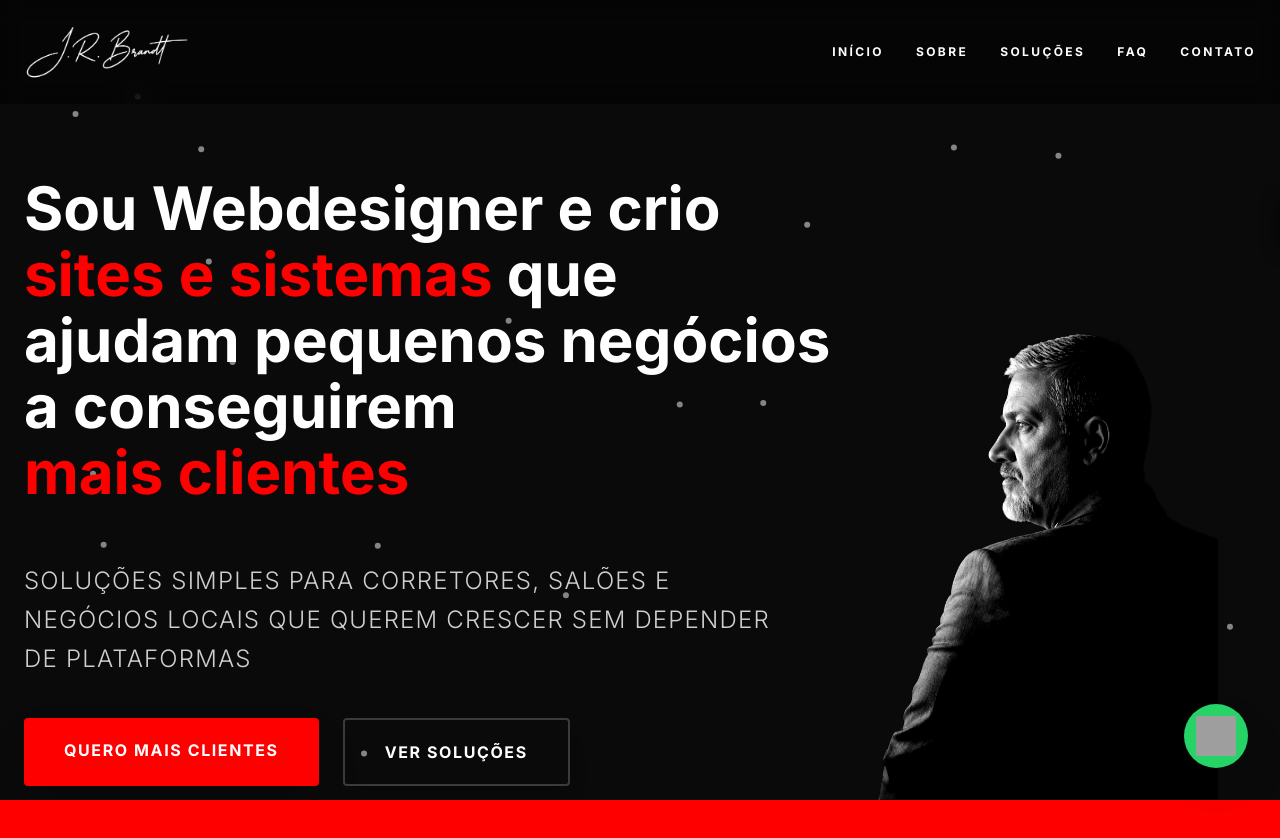
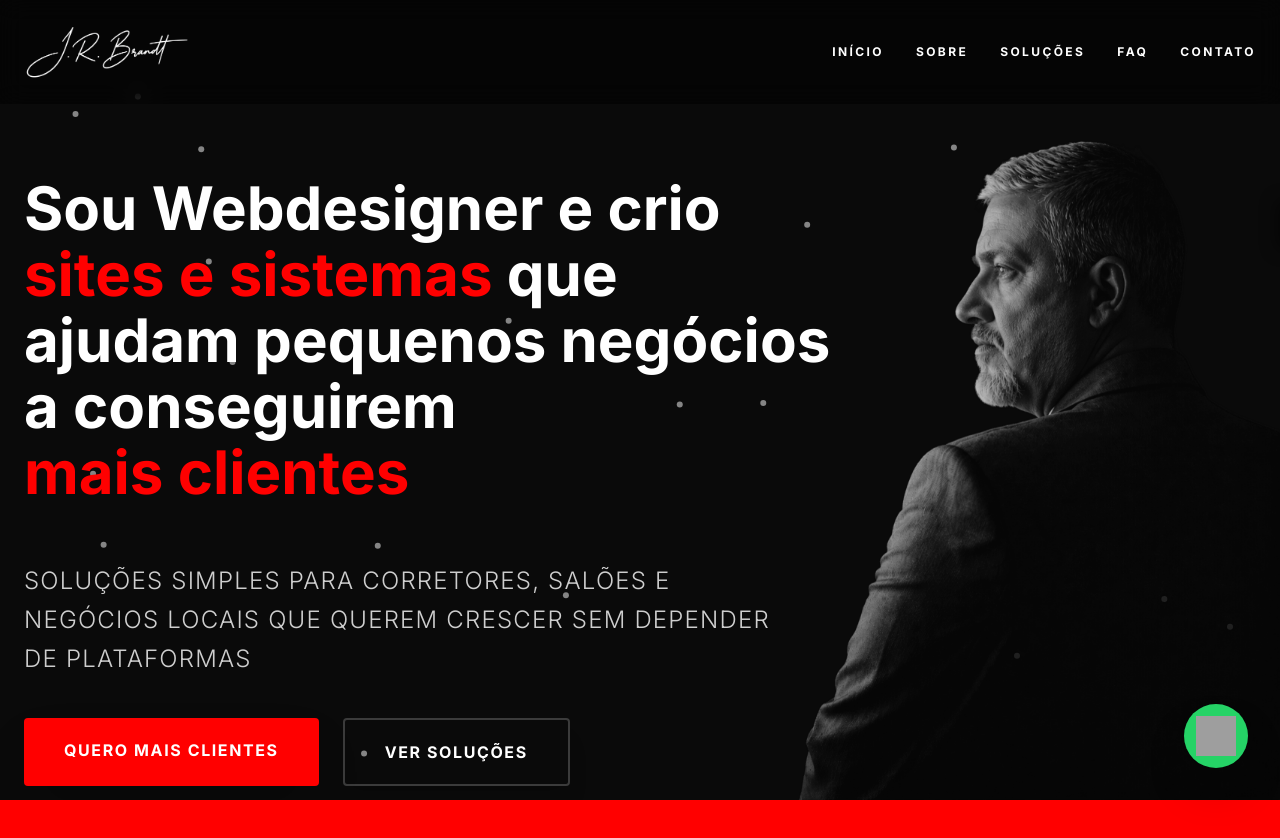
Before and after one commit to jrmacbrandt/J.Roberto, a React (Vite) app: page / in a window 1280 px wide. Shown: the top 838 px of the page. Built offline with nearby package versions, Linux system fonts and the light colour scheme; grey boxes are pictures that could not be loaded; a web font is replaced by a local one.

Commit message:
fix: finely adjust hero photo size to avoid header without over-shrinking

```diff
--- a/src/App.tsx
+++ b/src/App.tsx
@@ -256,11 +256,11 @@ const Header = () => {
         </div>
 
         {/* Lado Direito: Imagem de Perfil (Apenas Desktop) */}
-        <div className="hidden md:block md:absolute md:bottom-0 md:right-0 w-full md:w-[38%] pointer-events-none select-none z-10 h-[85%] flex items-end">
+        <div className="hidden md:block md:col-span-4 md:absolute md:bottom-0 md:right-0 w-full md:w-[40%] pointer-events-none select-none z-10">
           <img
             src="/profile.png"
             alt="J. Roberto Brandt"
-            className="w-full h-full object-contain object-bottom grayscale hover:grayscale-0 transition-all duration-700 brightness-110 contrast-125"
+            className="w-full h-auto object-cover object-top grayscale opacity-80"
           />
         </div>
       </div>
```
